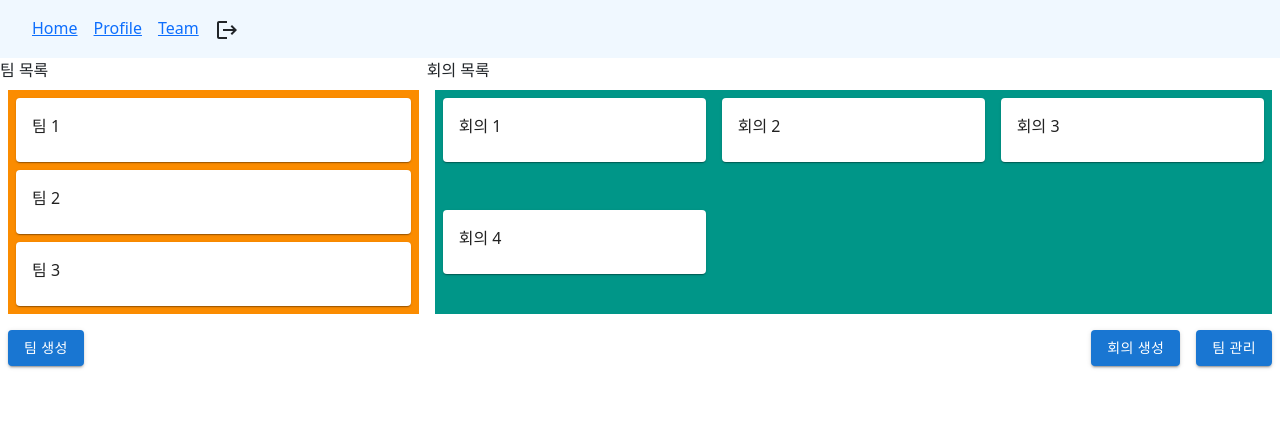
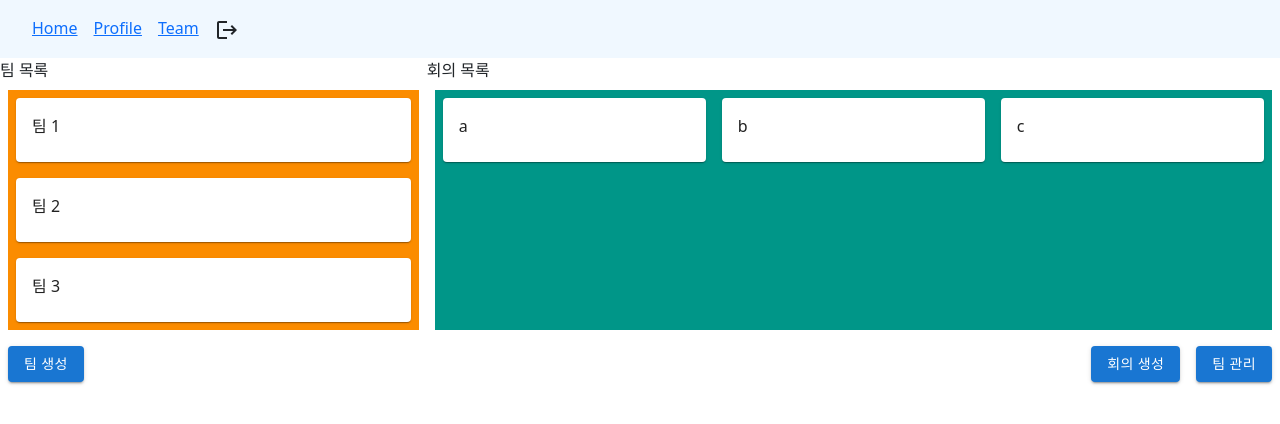
Before and after one commit to lactea94/beyondmeeting, a React (Create React App) app in the folder frontend/: page /team in a window 1280 px wide. Shown: the top 424 px of the page. Built offline with nearby package versions, Linux system fonts and the light colour scheme.

Commit message:
STYLE: 팀, 회의 카드 정렬

```diff
--- a/frontend/src/components/Team.js
+++ b/frontend/src/components/Team.js
@@ -7,9 +7,9 @@ export function Team() {
   const user = {
     leader: true,
     team: [
-      {id:0, name:'팀 1', leader: true, meeting: [1, 2,]},
-      {id:1, name:'팀 2', leader: false},
-      {id:2, name:'팀 3', leader: false}
+      {id:0, name:'팀 1', leader: true, meeting: ['a', 'b', 'c']},
+      {id:1, name:'팀 2', leader: false, meeting: ['z', 's']},
+      {id:2, name:'팀 3', leader: false, meeting: ['hi', 'hello', 'zbc', 'adf']}
     ],
     nowTeam: 0
   }
@@ -36,13 +36,51 @@ export function Team() {
       names.push(user.team[index].name)
     }
     const nameList = names.map((name) =>
+      <Grid item>
         <Card sx={{m:1}}>
           <CardContent>
             {name}
           </CardContent>
-      </Card>)
+        </Card>
+      </Grid>
+    )
     return (
-      <Grid item>
+      <Grid
+      item
+      container
+      direction='column'
+      sx={{
+        width: '100%',
+        backgroundColor: '#fb8c00',
+        m: 1,
+      }}
+    >
+      {nameList}
+    </Grid>
+    )
+  }
+
+  function meetList() {
+    const meets = user.team[user.nowTeam].meeting
+    const nameList = meets.map((name) =>
+      <Grid item xs={4} sx={{p:'1'}}>
+        <Card sx={{m:1}}>
+          <CardContent>
+            {name}
+          </CardContent>
+        </Card>
+      </Grid>
+    )
+    return (
+      <Grid
+      item
+      container
+      sx={{
+        width: '100%',
+        backgroundColor: '#009688',
+        m: 1,
+      }}
+      >
         {nameList}
       </Grid>
     )
@@ -57,65 +95,10 @@ export function Team() {
         회의 목록
       </Grid>
       <Grid item xs={4} container>
-        <Grid
-          item
-          container
-          direction='column'
-          sx={{
-            width: '100%',
-            backgroundColor: '#fb8c00',
-            m: 1,
-          }}
-        >
-          {/* <Grid item>
-            <Card sx={{m:1}}>
-              <CardContent>
-                팀 이름
-              </CardContent>
-            </Card>
-          </Grid> */}
         {teamList()}
       </Grid>
-      </Grid>
       <Grid item xs={8}container>
-        <Grid
-          item
-          container
-          sx={{
-            width: '100%',
-            backgroundColor: '#009688',
-            m: 1,
-          }}
-        >
-          <Grid item xs={4} sx={{p:'8'}}>
-            <Card sx={{m:1}}>
-              <CardContent>
-                회의 1
-              </CardContent>
-            </Card>
-          </Grid>
-          <Grid item xs={4} sx={{px:'1'}}>
-            <Card sx={{m:1}}>
-              <CardContent>
-                회의 2
-              </CardContent>
-            </Card>
-          </Grid>
-          <Grid item xs={4} sx={{px:'1'}}>
-            <Card sx={{m:1}}>
-              <CardContent>
-                회의 3
-              </CardContent>
-            </Card>
-          </Grid>
-          <Grid item xs={4} sx={{px:'1'}}>
-            <Card sx={{m:1}}>
-              <CardContent>
-                회의 4
-              </CardContent>
-            </Card>
-          </Grid>
-        </Grid>
+        {meetList()}
       </Grid>
       <Grid item xs={4}>
         <Button variant="contained" sx={{m:1}}>팀 생성</Button>
```
Lines whose indentation alone changed are shown as unchanged.
